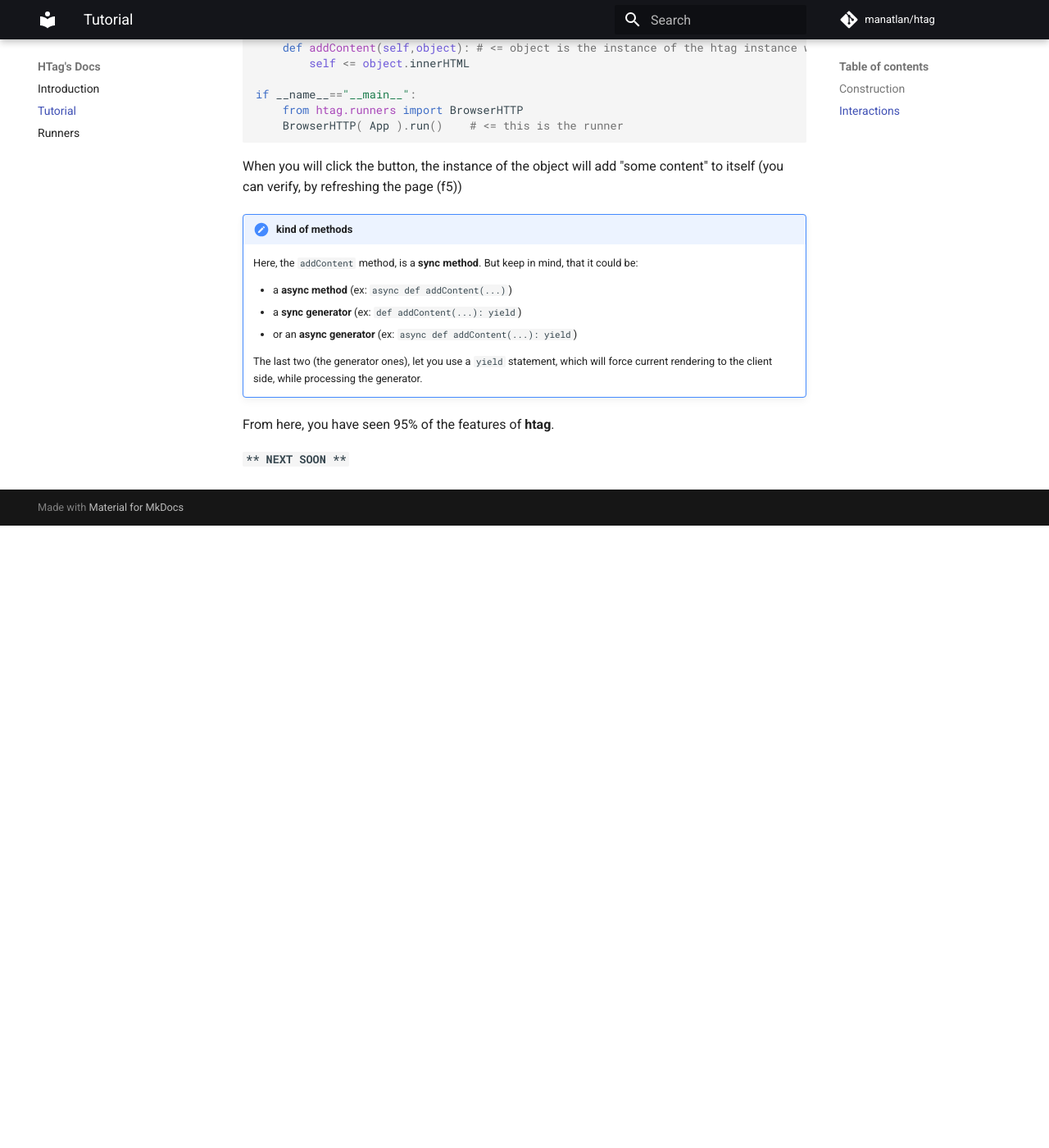
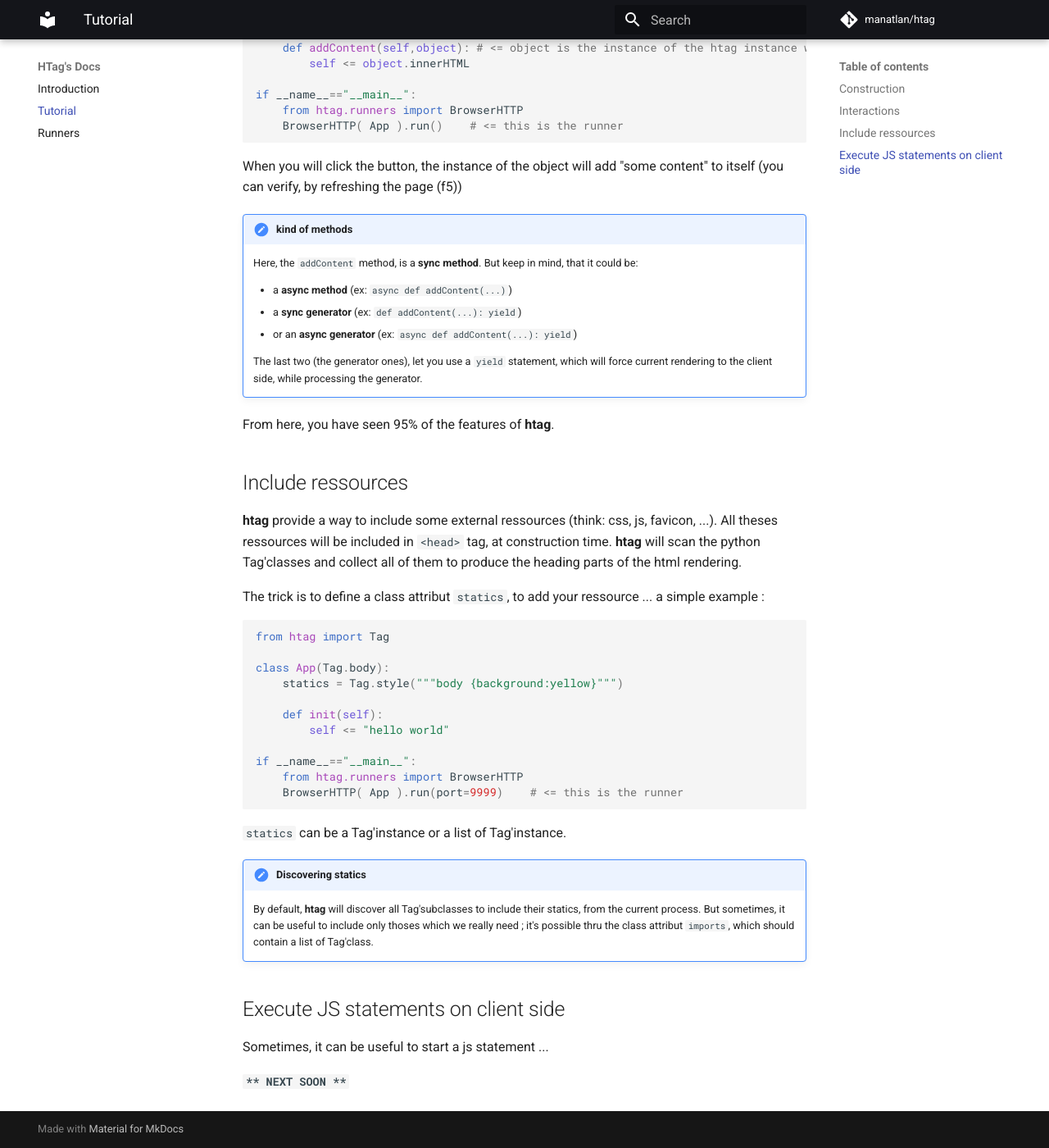
Before and after one commit to manatlan/htag, an MkDocs documentation site: the page built from docs/tutorial.md, in a window 1280 px wide and 1400 px high, scrolled down 2491 px. Shown: the whole window at 82% size. Built offline with MkDocs 1.6.1 and Material for MkDocs 9.7.7, drawn with Linux system fonts in a browser that asks for light colours; comment, search, counter and statistics services are not loaded; before the commit the page ends 3132 px from its top, so only the background shows below that.

Commit message:
just docs

````diff
--- a/docs/tutorial.md
+++ b/docs/tutorial.md
@@ -138,4 +138,35 @@
 
 From here, you have seen 95% of the features of **htag**.
 
+## Include ressources
+
+**htag** provide a way to include some external ressources (think: css, js, favicon, ...). All theses ressources will be included in `<head>` tag, at construction time.
+**htag** will scan the python Tag'classes and collect all of them to produce the heading parts of the html rendering.
+
+The trick is to define a class attribut `statics`, to add your ressource ... a simple example :
+
+```python
+from htag import Tag
+
+class App(Tag.body):
+    statics = Tag.style("""body {background:yellow}""")
+
+    def init(self):
+        self <= "hello world"
+
+if __name__=="__main__":
+    from htag.runners import BrowserHTTP
+    BrowserHTTP( App ).run(port=9999)    # <= this is the runner
+```
+
+`statics` can be a Tag'instance or a list of Tag'instance.
+
+!!! note "Discovering statics"
+    By default, **htag** will discover all Tag'subclasses to include their statics, from the current process. But sometimes, it can be useful to include only thoses which we really need ; it's possible thru the class attribut `imports`, which should contain a list of Tag'class.
+
+
+## Execute JS statements on client side
+
+Sometimes, it can be useful to start a js statement ...
+
 **`** NEXT SOON **`**
````
Also changed, not shown: README.md (+1 -1 lines).
